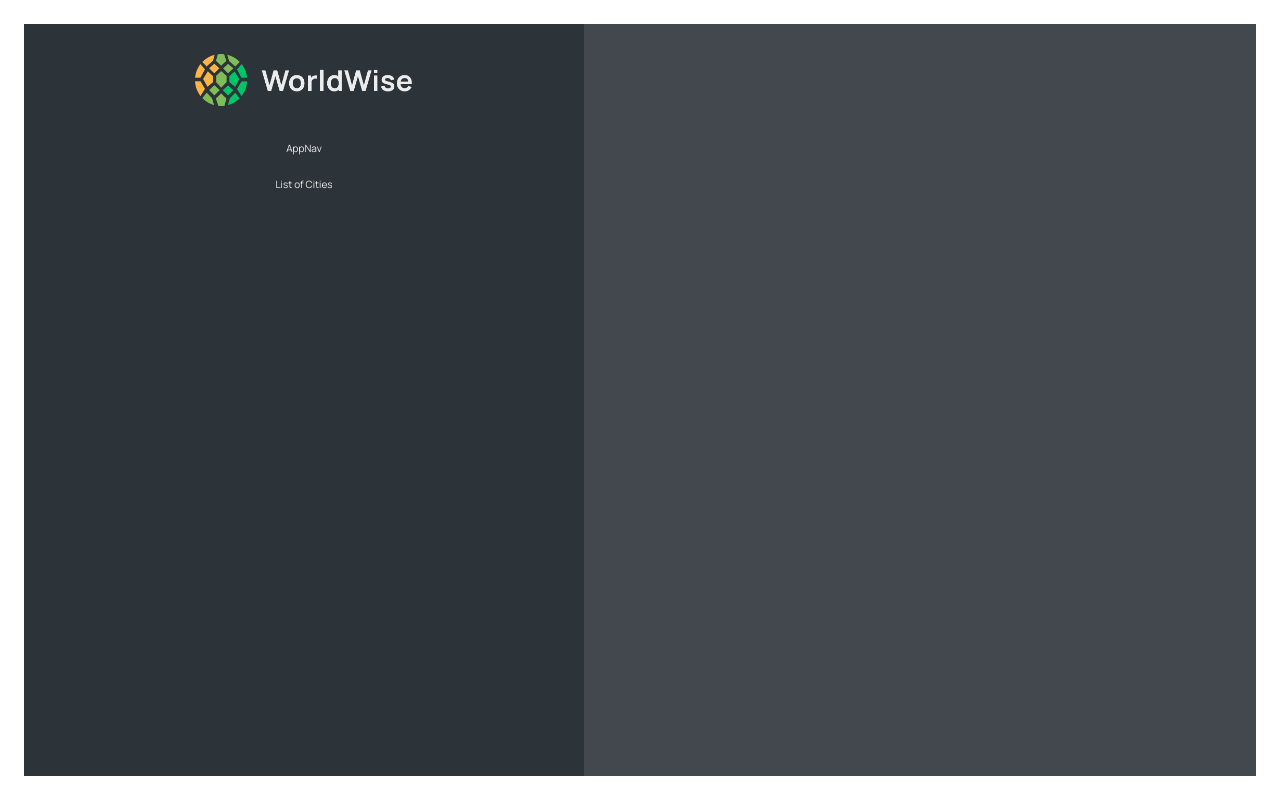
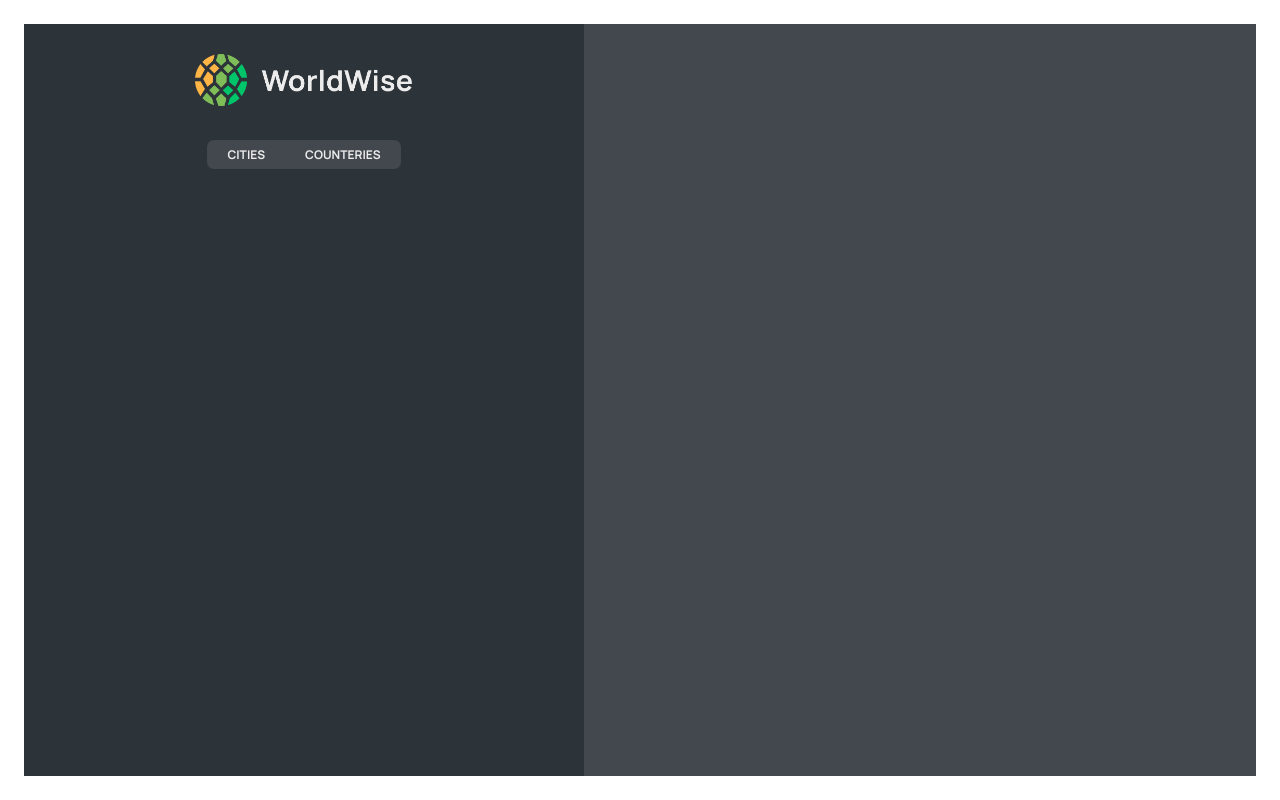
Before and after one commit to neoayus/worldwise, a React (Vite) app: page /app in a window 1280 px wide. Built offline with nearby package versions, Linux system fonts and the light colour scheme.

Commit message:
chore: nested and indexed routes

```diff
--- a/src/App.jsx
+++ b/src/App.jsx
@@ -12,12 +12,18 @@
     <>
       <BrowserRouter>
         <Routes>
-          <Route path="/" element={<Homepage/>} />
+          <Route index element={<Homepage/>} />
           <Route path="product" element={<Product/>} />
           <Route path="pricing" element={<Pricing/>} />
           <Route path="/login" element={<Login/>} />
 
-          <Route path="app" element={<AppLayout/>} />
+          {/* nested route here! */}
+          <Route path="app" element={<AppLayout/>}>
+            <Route index path="cities" element={<p> List of Cities </p>}/>
+            <Route path="countries" element={<p> Counteries </p>}/>
+            <Route path="form" element={<p> Form </p>}/>
+
+          </Route>
           {/* if the url dosen't match anything from above  */}
           <Route path="*" element={<PageNotFound/>} />
         </Routes>
--- a/src/components/AppNav.jsx
+++ b/src/components/AppNav.jsx
@@ -1,9 +1,13 @@
+import {NavLink} from "react-router-dom";
 import styles from './AppNav.module.css';
 
 export default function AppNav(){
   return(
   <nav className={styles.nav}>
-    AppNav
+    <ul>
+      <li> <NavLink to="cities"> Cities </NavLink> </li>
+      <li> <NavLink to="countries"> Counteries </NavLink> </li>
+    </ul>
   </nav>
 )
 }
--- a/src/components/Sidebar.jsx
+++ b/src/components/Sidebar.jsx
@@ -1,3 +1,4 @@
+import {Outlet} from "react-router-dom";
 import styles from "./Sidebar.module.css";
 import Logo from "./Logo";
 import AppNav from "./AppNav";
@@ -7,7 +8,7 @@
     <div className={styles.sidebar}>
       <Logo />
       <AppNav />
-      <p> List of Cities </p>
+      <Outlet />
     </div>
   );
 }
```
